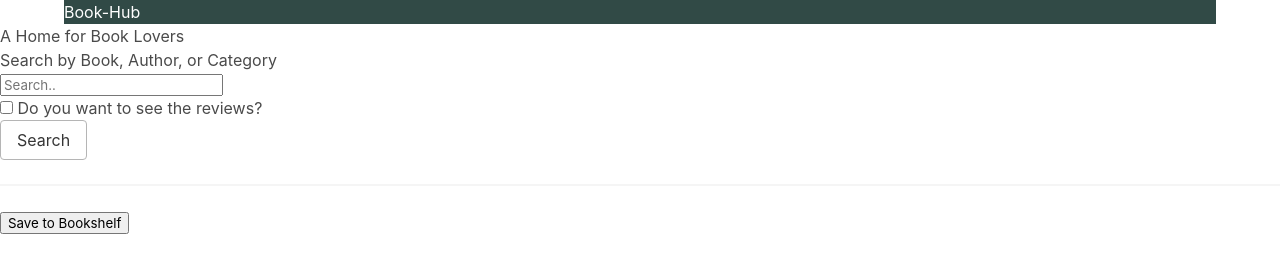
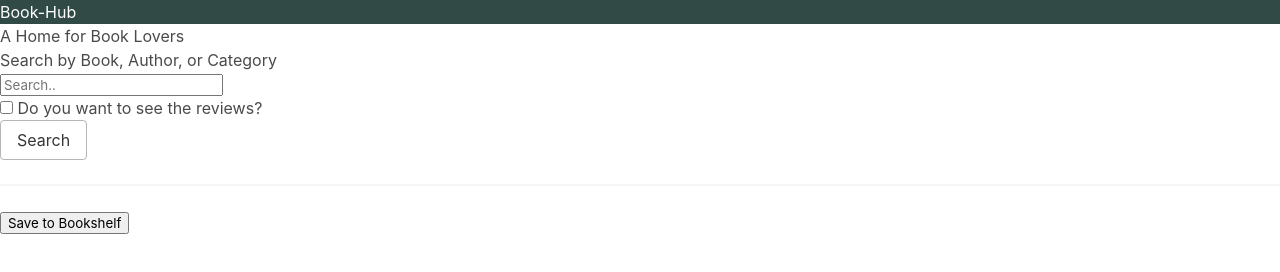
Before and after one commit to dannikaml/game-hub, a plain HTML site: page homepage.html in a window 1280 px wide. Drawn offline with nearby package versions, Linux system fonts and the light colour scheme.

Commit message:
Update homepage.html

```diff
--- a/homepage.html
+++ b/homepage.html
@@ -10,7 +10,7 @@
     <title>Book-Hub</title>
 </head>
 <body>
-    <header class="container">
+    <header class="container-header">
        Book-Hub
     </header>
     <aside>
```
